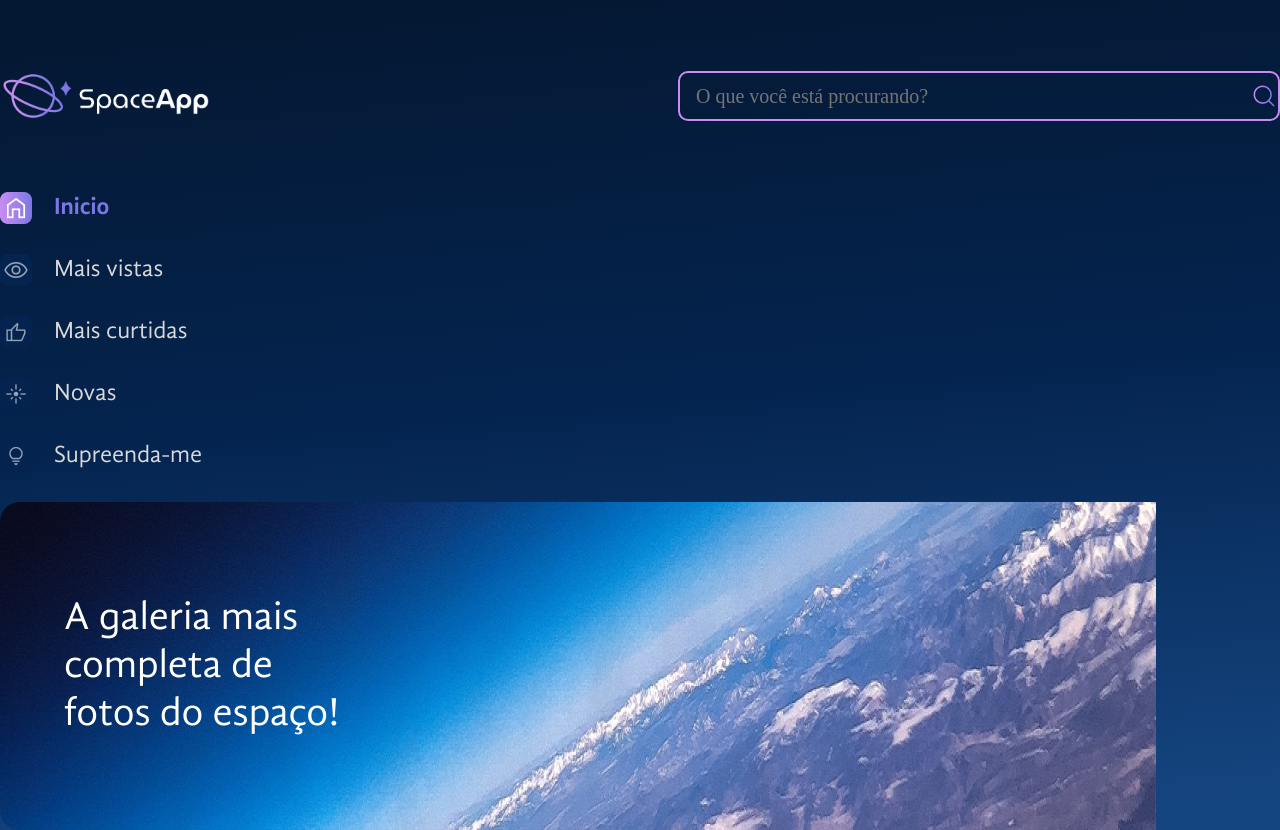
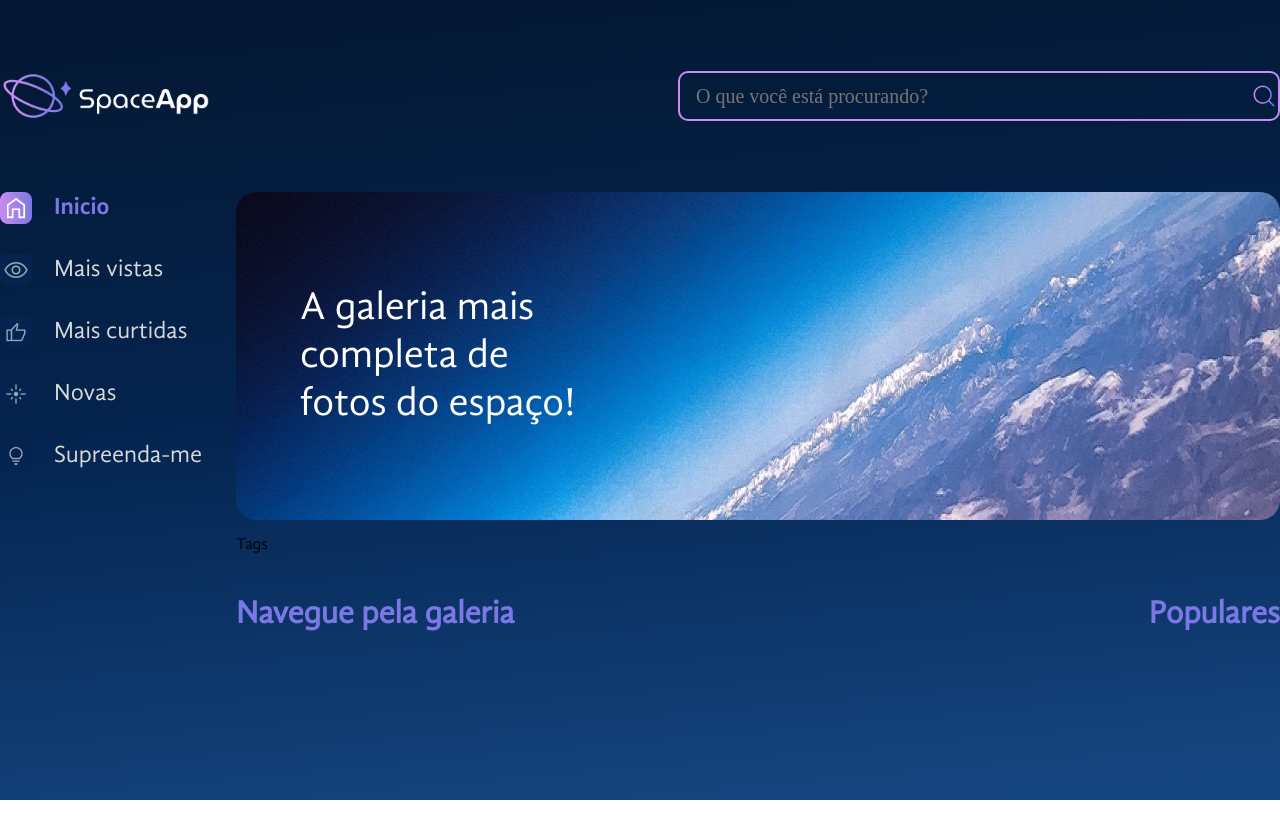
Before and after one commit to tiagobsb84/galeria-space_app-react, a React (Vite) app: page / in a window 1280 px wide. After the commit the page ends 800 px from the top, so only its background shows below. Built offline with nearby package versions, Linux system fonts and the light colour scheme.

Commit message:
Estruturando a galeria

```diff
--- a/src/App.jsx
+++ b/src/App.jsx
@@ -5,6 +5,7 @@
 import Banner from './components/Banner';
 
 import bannerBackground from './assets/banner.png'
+import Galeria from './components/Galeria';
 
 const FundoGradiente = styled.div`
   background: var(--Gradiente-fundo, linear-gradient(175deg, #041833 4.16%, #04244F 48%, #154580 96.76%));
@@ -12,17 +13,41 @@
   min-height: 100vh;
 `;
 
+const AppContainer = styled.div`
+  width: 1440px;
+  margin: 0 auto;
+  max-width: 100%;
+`;
+
+const MainContainer = styled.main`
+  display: flex;
+  gap: 24px;
+`;
+
+const ConteudoGaleria = styled.section`
+  display: flex;
+  flex-direction: column;
+  flex-grow: 1;
+`;
+
 function App() {
 
   return (
     <FundoGradiente>
       <EstiloGlobais />
+      <AppContainer>
         <Cabecalho />
+        <MainContainer>
           <BarraLateral />
+          <ConteudoGaleria>
             <Banner
               texto='A galeria mais completa de fotos do espaço!'
               backgroudImage={bannerBackground}
             />
+            <Galeria />
+          </ConteudoGaleria>
+        </MainContainer>
+      </AppContainer>
     </FundoGradiente>
   )
 }
--- a/src/components/Banner/index.jsx
+++ b/src/components/Banner/index.jsx
@@ -10,6 +10,7 @@
     margin: 0;
     border-radius: 20px;
     max-width: 100%;
+    background-size: cover;
 `;
 
 const TituloEstilizado = styled.h1`
--- /dev/null
+++ b/src/components/Galeria/Populares/index.jsx
@@ -0,0 +1,9 @@
+import Titulo from "../../Titulo";
+
+const Populares = () => {
+    return(
+        <Titulo $alinhamento='center'>Populares</Titulo>
+    )
+}
+
+export default Populares;
--- /dev/null
+++ b/src/components/Galeria/Tags/index.jsx
@@ -0,0 +1,7 @@
+const Tags = () => {
+    return(
+        <p>Tags</p>
+    )
+}
+
+export default Tags;
--- /dev/null
+++ b/src/components/Galeria/index.jsx
@@ -0,0 +1,28 @@
+import styled from "styled-components";
+import Titulo from "../Titulo";
+import Tags from "./Tags";
+import Populares from "./Populares";
+
+const GaleriaContainer = styled.div`
+    display: flex;
+`;
+
+const SecaoFuida = styled.section`
+    flex-grow: 1;
+`;
+
+const Galeria = () => {
+    return(
+        <>
+            <Tags />
+            <GaleriaContainer>
+                <SecaoFuida>
+                    <Titulo>Navegue pela galeria</Titulo>
+                </SecaoFuida>
+                <Populares />
+            </GaleriaContainer>
+        </>
+    )
+}
+
+export default Galeria;
--- /dev/null
+++ b/src/components/Titulo/index.jsx
@@ -0,0 +1,9 @@
+import styled from "styled-components";
+
+const Titulo = styled.h2`
+    color: #7B78E6;
+    font-size: 32px;
+    text-align: ${props => props.$alinhamento ? props.$alinhamento : 'left'};
+`;
+
+export default Titulo;
```
Lines whose indentation alone changed are shown as unchanged.
